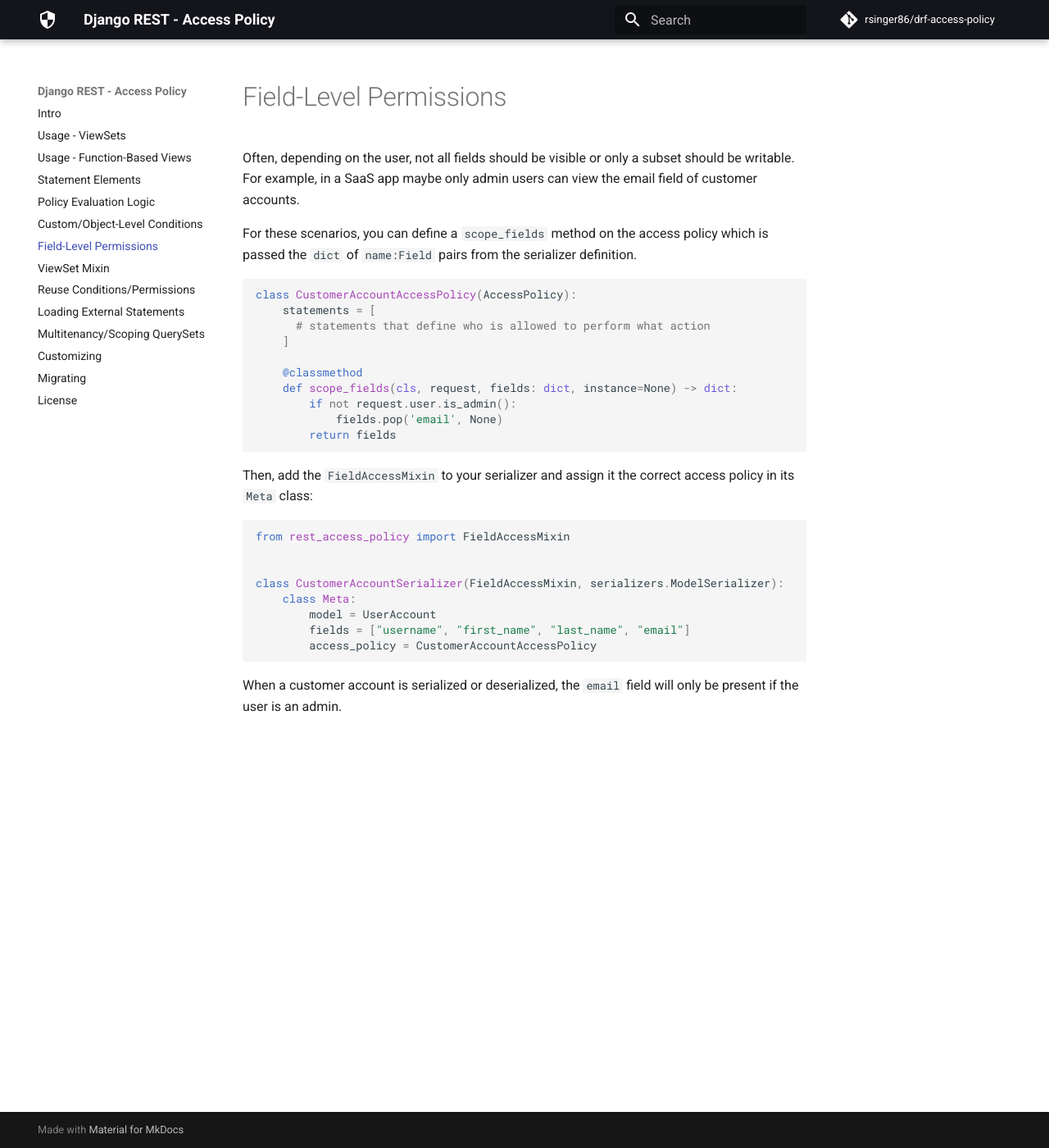
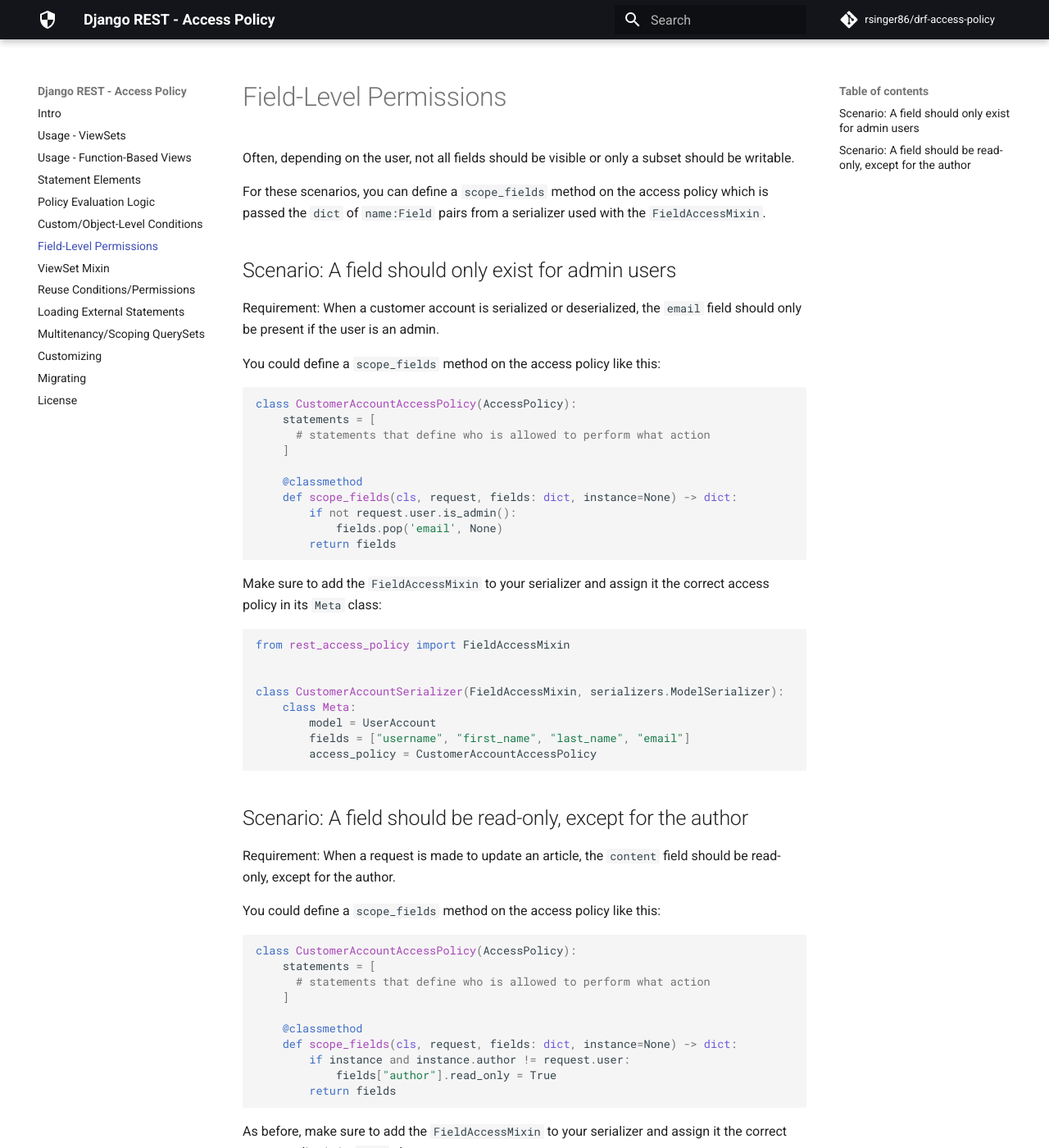
Before and after one commit to rsinger86/drf-access-policy, an MkDocs documentation site: the page built from docs/field_level_permissions.md, in a window 1280 px wide and 1400 px high. Shown: the whole window at 82% size. Built offline with MkDocs 1.6.1 and Material for MkDocs 9.7.7, drawn with Linux system fonts in a browser that asks for light colours; comment, search, counter and statistics services are not loaded; some of the changed text lies outside the part shown.

Commit message:
Updates field access docs

````diff
--- a/docs/field_level_permissions.md
+++ b/docs/field_level_permissions.md
@@ -1,8 +1,14 @@
 # Field-Level Permissions
 
-Often, depending on the user, not all fields should be visible or only a subset should be writable. For example, in a SaaS app maybe only admin users can view the email field of customer accounts.
+Often, depending on the user, not all fields should be visible or only a subset should be writable.
 
-For these scenarios, you can define a `scope_fields` method on the access policy which is passed the `dict` of `name:Field` pairs from the serializer definition.
+For these scenarios, you can define a `scope_fields` method on the access policy which is passed the `dict` of `name:Field` pairs from a serializer used with the `FieldAccessMixin`.
+
+## Scenario: A field should only exist for admin users
+
+Requirement: When a customer account is serialized or deserialized, the `email` field should only be present if the user is an admin.
+
+You could define a `scope_fields` method on the access policy like this:
 
 ```python
 class CustomerAccountAccessPolicy(AccessPolicy):
@@ -17,7 +23,7 @@
         return fields
 ```
 
-Then, add the `FieldAccessMixin` to your serializer and assign it the correct access policy in its `Meta` class:
+Make sure to add the `FieldAccessMixin` to your serializer and assign it the correct access policy in its `Meta` class:
 
 ```python
 from rest_access_policy import FieldAccessMixin
@@ -30,4 +36,23 @@
         access_policy = CustomerAccountAccessPolicy
 ```
 
-When a customer account is serialized or deserialized, the `email` field will only be present if the user is an admin.
+## Scenario: A field should be read-only, except for the author
+
+Requirement: When a request is made to update an article, the `content` field should be read-only, except for the author.
+
+You could define a `scope_fields` method on the access policy like this:
+
+```python
+class CustomerAccountAccessPolicy(AccessPolicy):
+    statements = [
+      # statements that define who is allowed to perform what action
+    ]
+
+    @classmethod
+    def scope_fields(cls, request, fields: dict, instance=None) -> dict:
+        if instance and instance.author != request.user:
+            fields["author"].read_only = True
+        return fields
+```
+
+As before, make sure to add the `FieldAccessMixin` to your serializer and assign it the correct access policy in its `Meta` class.
````
